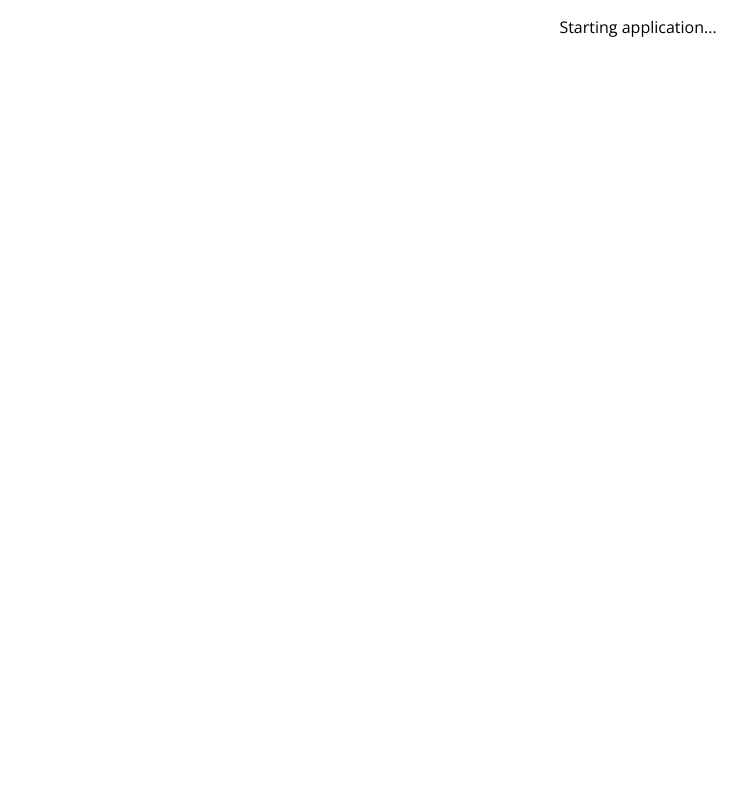
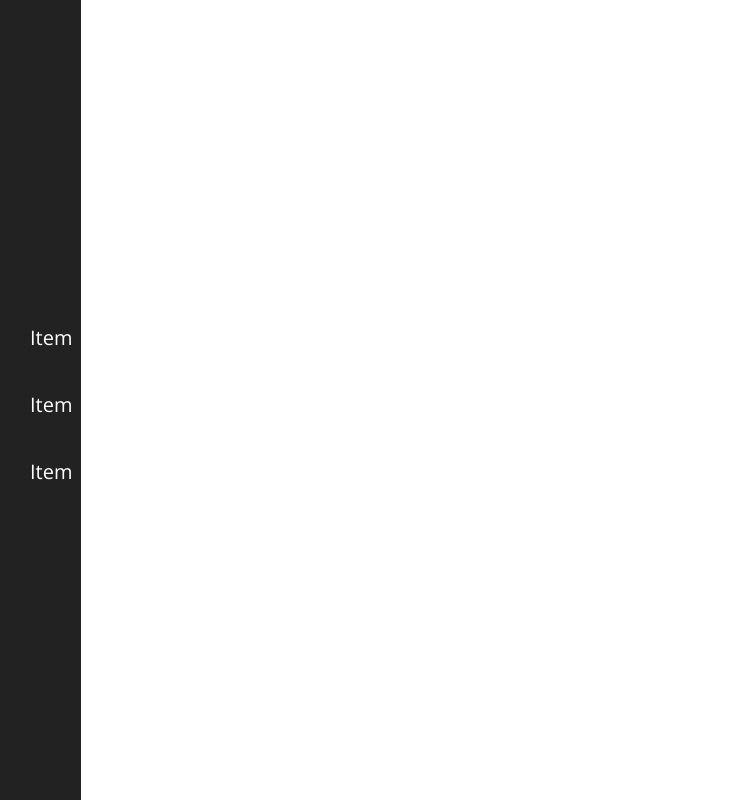
Before and after one commit to dropecosta/landing-page-tv, a React (Create React App) app: page / in a window 1280 px wide. Shown: the whole page, without its empty margins (2-748 px from the left). Built offline with nearby package versions, Linux system fonts and the light colour scheme.

Commit message:
adding Sidebar component

```diff
--- a/src/App.js
+++ b/src/App.js
@@ -1,10 +1,12 @@
 import React from 'react';
 import './App.scss';
+
+import Sidebar from './components/Sidebar'
 
 function App() {
   return (
     <div className="App">
-      <p>Starting application...</p>
+      <Sidebar />
     </div>
   );
 }
--- /dev/null
+++ b/src/components/Sidebar.js
@@ -0,0 +1,78 @@
+import React from 'react';
+import styled from 'styled-components'
+
+const Menu = styled.aside`
+    display: flex;
+    position: fixed;
+    z-index: 2;
+    width: 5.2rem;
+    height: 100vh;
+    align-items: center;
+    left: 0;
+    background-color: #222;
+    transition :.3s, widith, .3s;
+
+    &:focus {
+        width: 17rem;
+        transition-duration: .5s;
+
+        ul li button span {
+          opacity: 1;
+          transition-duration: .5s;
+          transition-property: opacity;
+        }
+      }
+
+    ul {
+        width: 100%;
+        padding: 0;
+        list-style: none;
+
+        li {
+          button {
+            display: flex;
+            position: relative;
+            align-items: center;
+            width: 100%;
+            padding: 1.5rem 0 1rem 2rem;
+            color: #FFFFFF;
+            background: none;
+            border: none;
+            outline: none;
+            font-size: 1.25rem;
+            text-align: left;
+
+            &:focus {
+                color: #222;
+                background-color: #fff;
+            }
+
+            span {
+                opacity: 0;
+                white-space: nowrap;
+                position: absolute;
+                left: 5rem;
+                transition-duration: .5s;
+            }
+          }
+        }
+      }
+`
+
+class Sidebar extends React.Component {
+
+    render() {
+        return (
+            <Menu>
+                <ul>
+                    <li><button>Item</button></li>
+                    <li><button>Item</button></li>
+                    <li><button>Item</button></li>
+                </ul>
+            </Menu>
+        )
+
+    }
+}
+
+export default Sidebar
```
